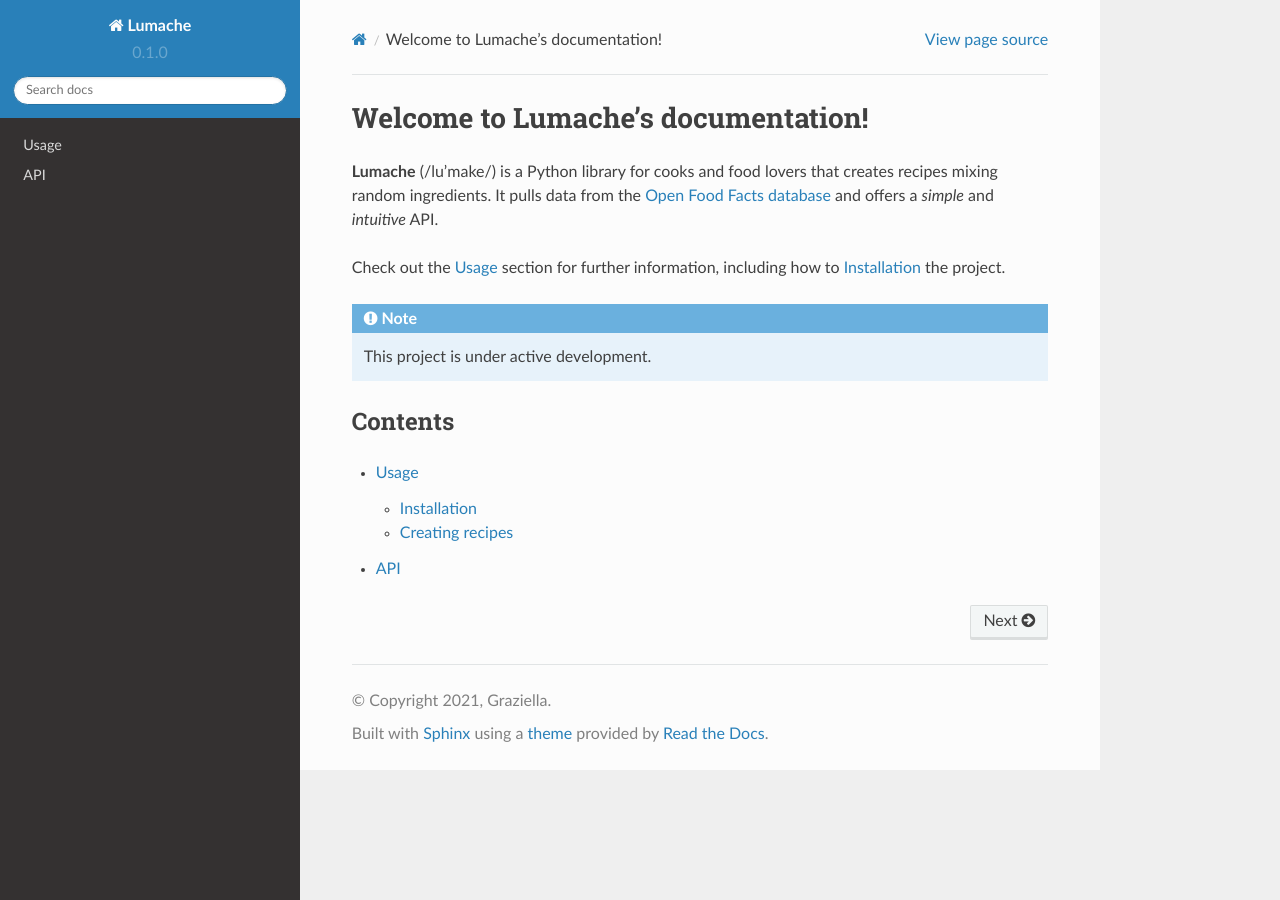
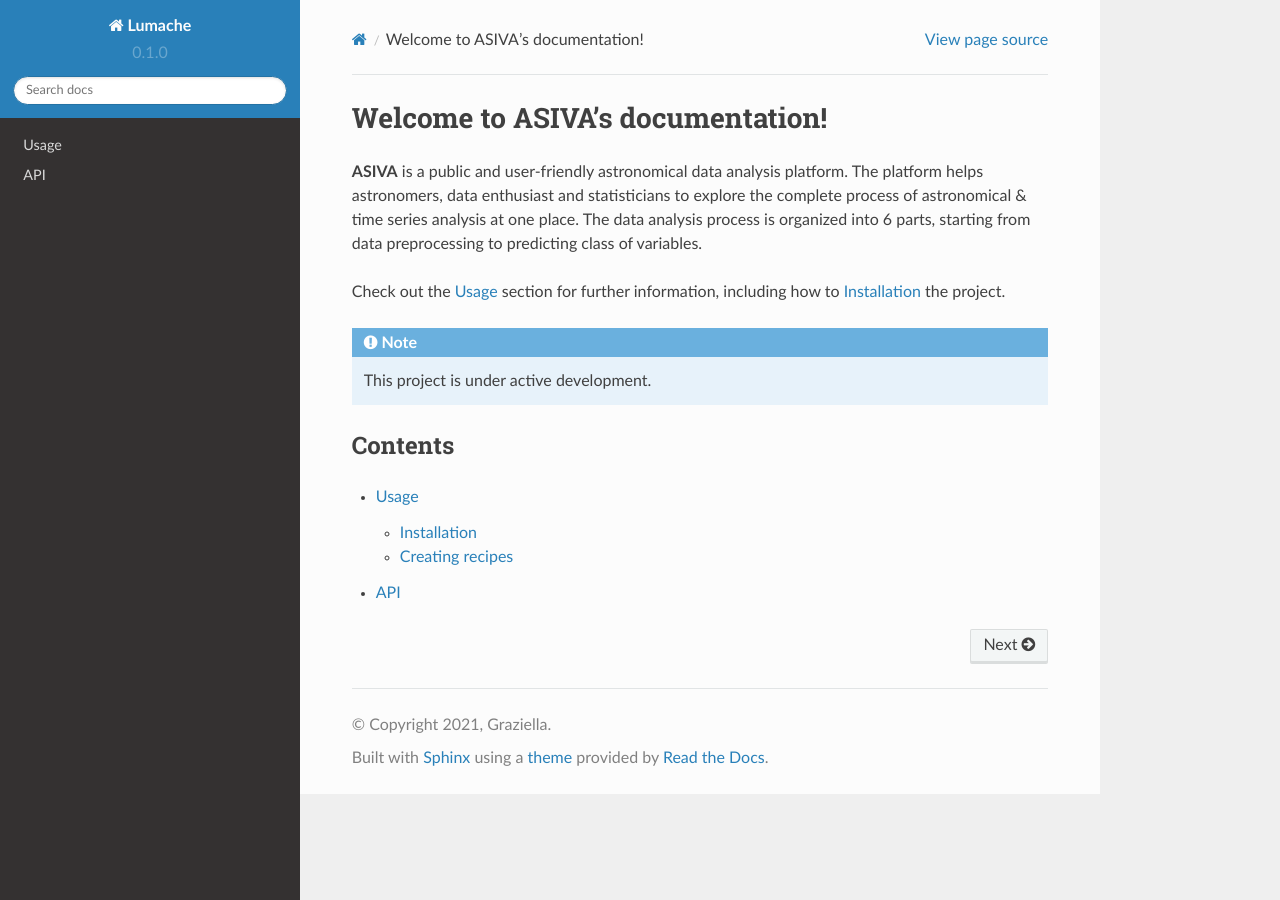
Before and after one commit to asivaai/asiva-docs, a Sphinx documentation site: the page built from docs/source/index.rst, in a window 1280 px wide. Built offline with Sphinx 7.4.7 and the Read the Docs theme 2.0.0, drawn with Linux system fonts in a browser that asks for light colours.

Commit message:
Update index.rst

```diff
--- a/docs/source/index.rst
+++ b/docs/source/index.rst
@@ -1,10 +1,7 @@
-Welcome to Lumache's documentation!
+Welcome to ASIVA's documentation!
 ===================================
 
-**Lumache** (/lu'make/) is a Python library for cooks and food lovers
-that creates recipes mixing random ingredients.
-It pulls data from the `Open Food Facts database <https://world.openfoodfacts.org/>`_
-and offers a *simple* and *intuitive* API.
+**ASIVA** is a public and user-friendly astronomical data analysis platform. The platform helps astronomers, data enthusiast and statisticians to explore the complete process of astronomical & time series analysis at one place. The data analysis process is organized into 6 parts, starting from data preprocessing to predicting class of variables.
 
 Check out the :doc:`usage` section for further information, including
 how to :ref:`installation` the project.
```
